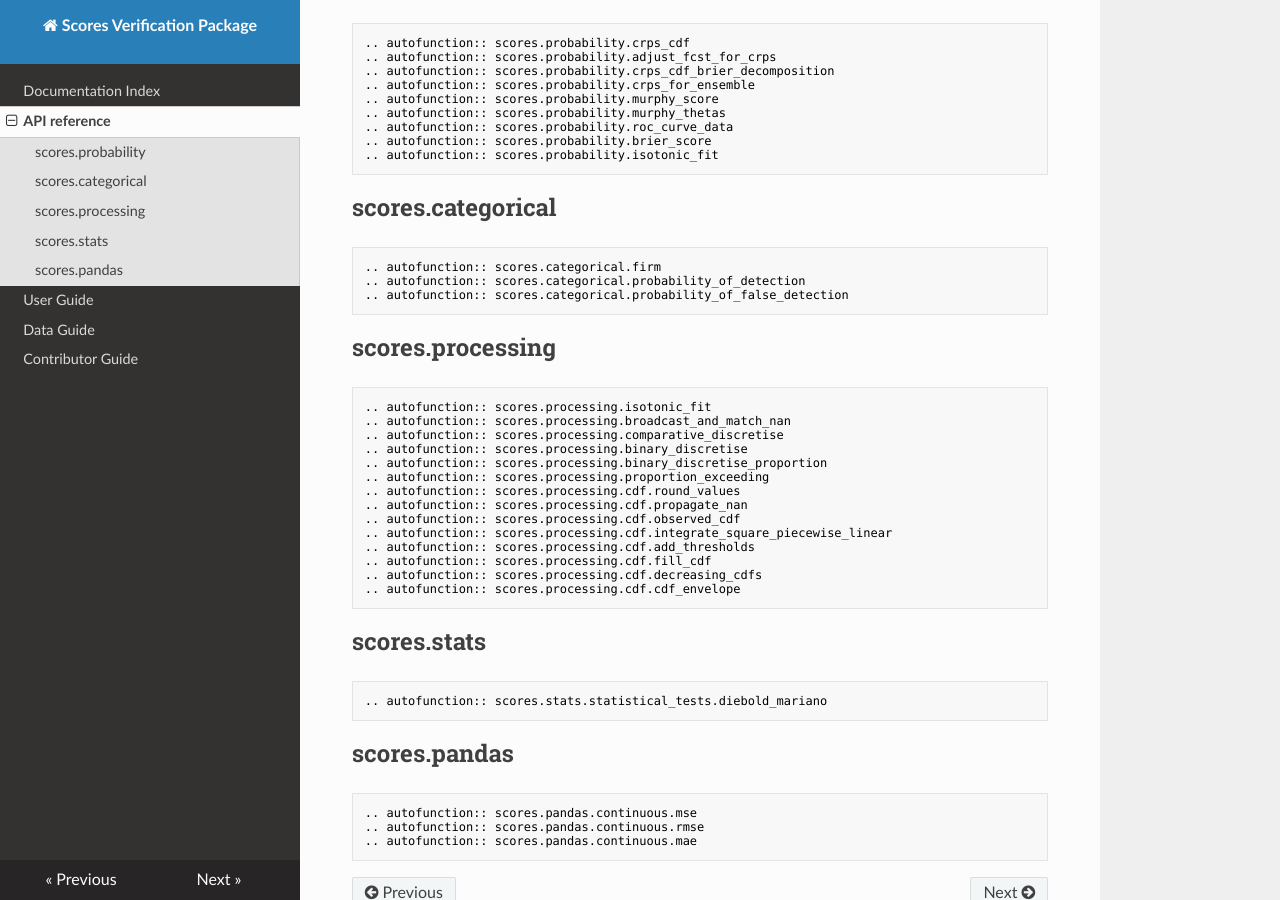
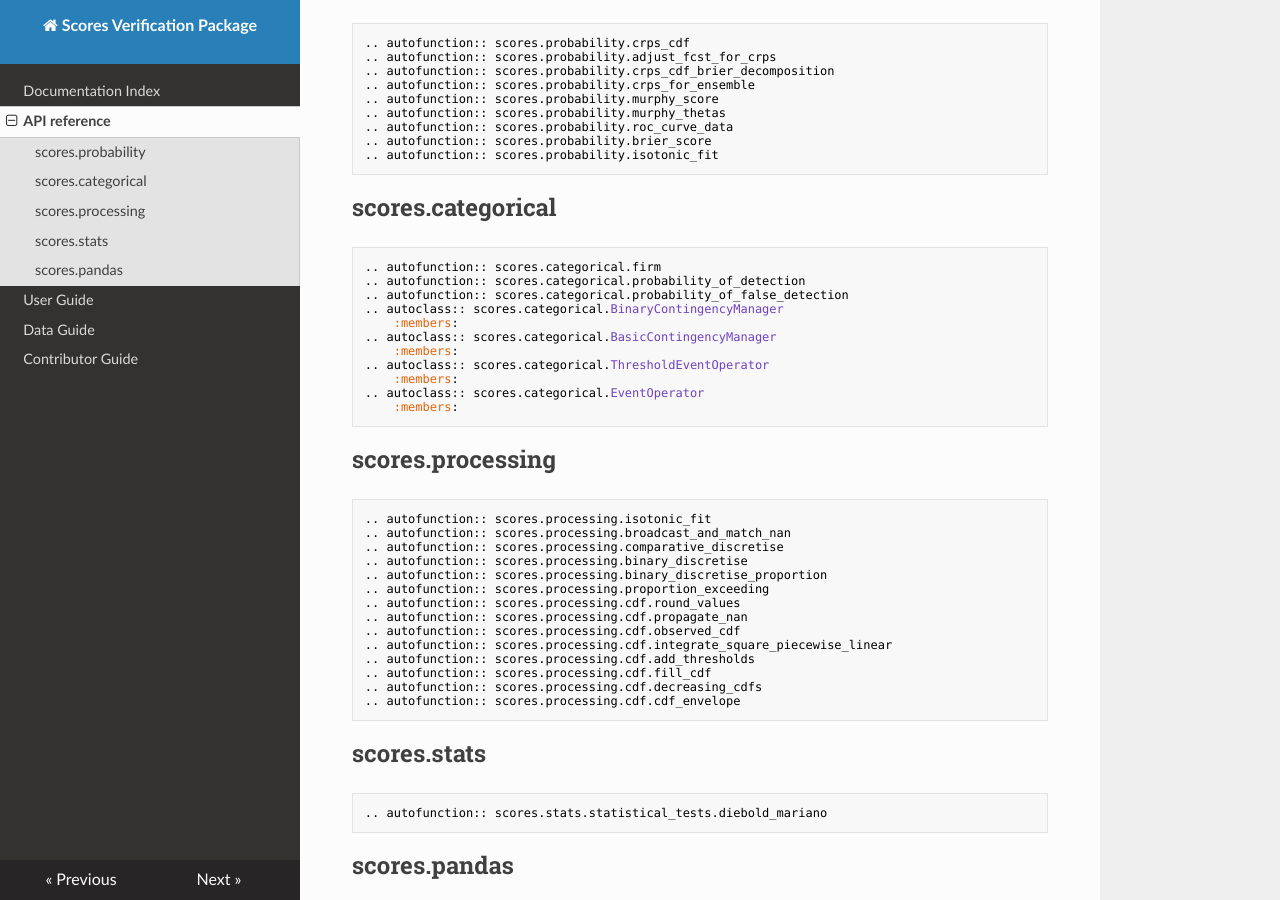
Before and after one commit to nci/scores, an MkDocs documentation site: the page built from docs/api.md, in a window 1280 px wide and 900 px high, scrolled down 521 px. Built offline with MkDocs 1.6.1, drawn with Linux system fonts in a browser that asks for light colours; nearby versions of some CDN libraries.

Commit message:
Add base classes to the import statement Add contingency classes to the API docs

````diff
--- a/docs/api.md
+++ b/docs/api.md
@@ -43,6 +43,14 @@
 .. autofunction:: scores.categorical.firm
 .. autofunction:: scores.categorical.probability_of_detection
 .. autofunction:: scores.categorical.probability_of_false_detection
+.. autoclass:: scores.categorical.BinaryContingencyManager
+    :members:
+.. autoclass:: scores.categorical.BasicContingencyManager
+    :members:
+.. autoclass:: scores.categorical.ThresholdEventOperator
+    :members:
+.. autoclass:: scores.categorical.EventOperator
+    :members:
 ```
 
 ## scores.processing
````
Also changed, not shown: 2 other files.
